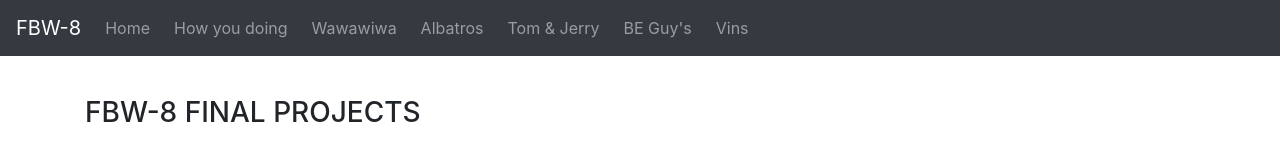
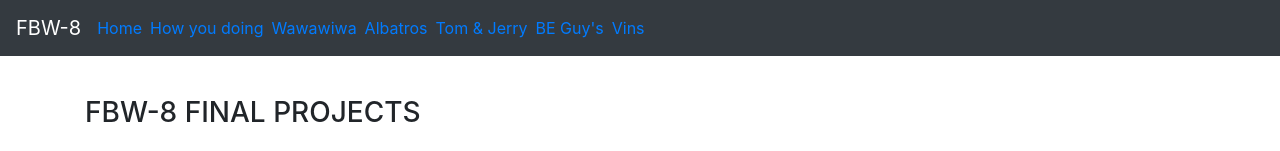
Before and after one commit to HsnAkk/fbw_8_projects, a React (Create React App) app: page / in a window 1280 px wide. Shown: the top 151 px of the page. Built offline with nearby package versions, Linux system fonts and the light colour scheme.

Commit message:
navbar links updated

```diff
--- a/public/index.html
+++ b/public/index.html
@@ -24,7 +24,7 @@
       work correctly both with client-side routing and a non-root public URL.
       Learn how to configure a non-root public URL by running `npm run build`.
     -->
-    <title>React App</title>
+    <title>Fbw-8 Projects</title>
   </head>
   <body>
     <noscript>You need to enable JavaScript to run this app.</noscript>
--- a/src/components/Header.js
+++ b/src/components/Header.js
@@ -1,5 +1,6 @@
 import React from 'react';
 import { Navbar, Nav } from 'react-bootstrap';
+import { Link } from 'react-router-dom';
 
 
 function Header() {
@@ -10,13 +11,13 @@ function Header() {
                 <Navbar.Toggle aria-controls="responsive-navbar-nav" />
                 <Navbar.Collapse id="responsive-navbar-nav">
                     <Nav className="mr-auto">
-                        <Nav.Link href="/" className="mr-2">Home</Nav.Link>
-                        <Nav.Link href="/how_you_doing" className="mr-2" >How you doing</Nav.Link>
-                        <Nav.Link href="/wawawiwa" className="mr-2">Wawawiwa</Nav.Link>
-                        <Nav.Link href="/albatros" className="mr-2">Albatros</Nav.Link>
-                        <Nav.Link href="/tom&jerry" className="mr-2">Tom & Jerry</Nav.Link>
-                        <Nav.Link href="/be_guys" className="mr-2">BE Guy's</Nav.Link>
-                        <Nav.Link href="/vins" className="mr-2">Vins</Nav.Link>
+                        <Link to="/" className="mr-2" >Home</Link>
+                        <Link to="/how_you_doing" className="mr-2" >How you doing</Link>
+                        <Link to="/wawawiwa" className="mr-2" >Wawawiwa</Link>
+                        <Link to="/albatros" className="mr-2" >Albatros</Link>
+                        <Link to="/tom&jerry" className="mr-2" >Tom & Jerry</Link>
+                        <Link to="/be_guys" className="mr-2" >BE Guy's</Link>
+                        <Link to="/vins" className="mr-2" >Vins</Link>
                     </Nav>
                 </Navbar.Collapse>
             </Navbar>
```
